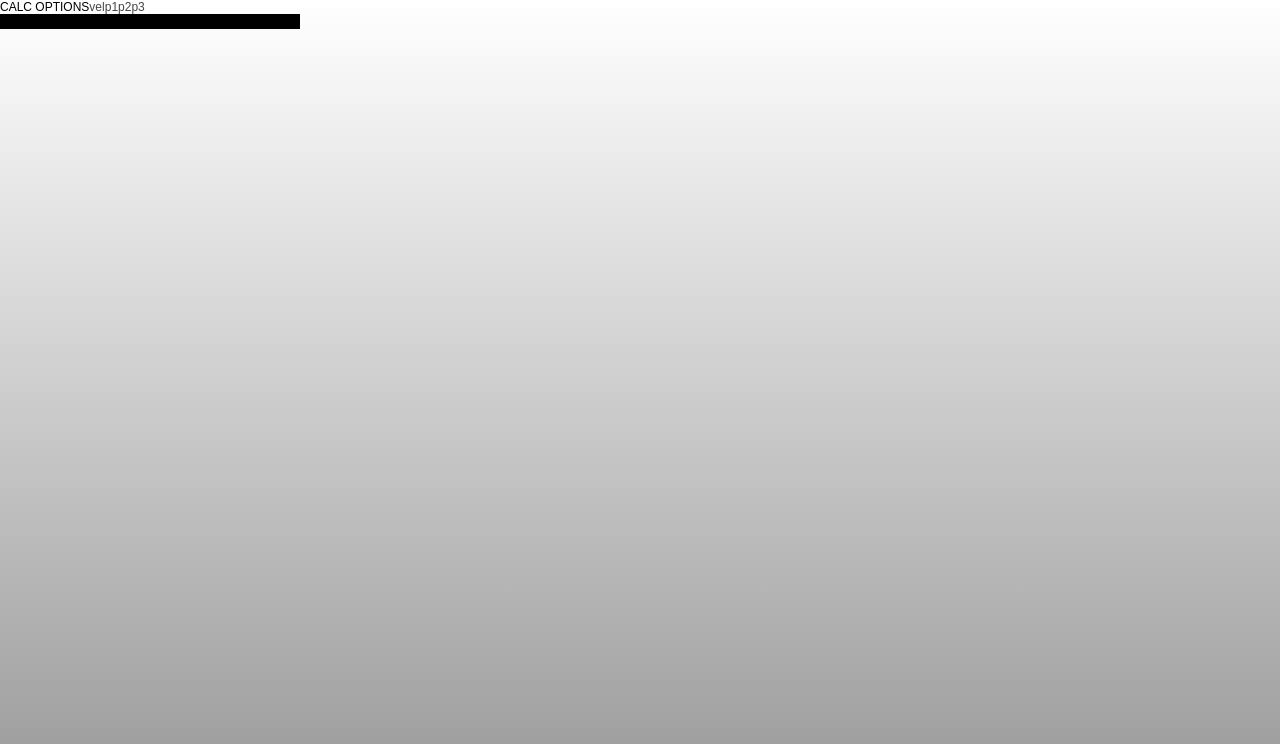
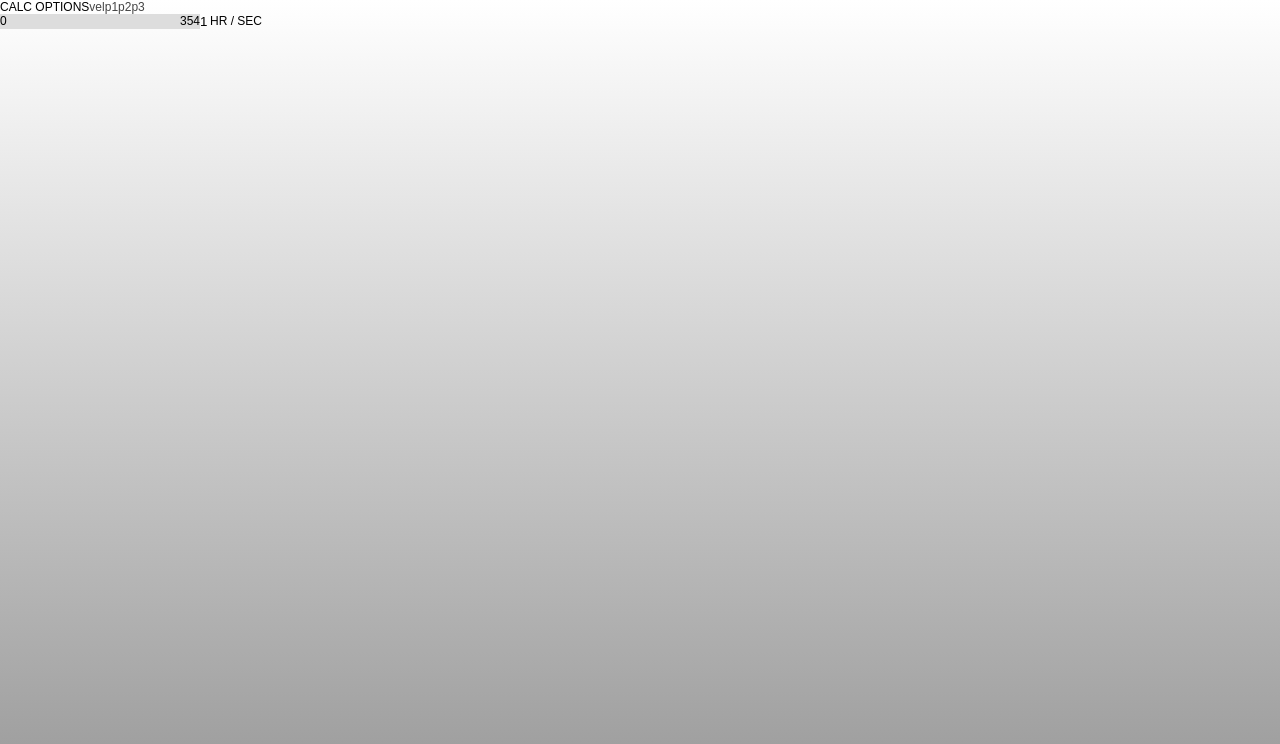
Before and after one commit to Jeff0Brewer/glacier, a React (Vite) app: page / in a window 1280 px wide. Shown: the top 744 px of the page. Built offline with nearby package versions, Linux system fonts and the light colour scheme; no server answers.

Commit message:
add bounds / speed to timeline

```diff
--- a/src/components/timeline.tsx
+++ b/src/components/timeline.tsx
@@ -48,8 +48,20 @@ const Timeline: FC<TimelineProps> = props => {
     }, [props.timeRef, maxPeriod])
 
     return (
-        <div className={styles.timeline} ref={timelineRef}>
-            <div className={styles.timelineBar} ref={barRef}></div>
+        <div>
+            <div className={styles.barWrap}>
+                <div className={styles.timeline} ref={timelineRef}>
+                    <div className={styles.timelineBar} ref={barRef}></div>
+                </div>
+                <div className={styles.bounds}>
+                    <p>0</p>
+                    <p>{Math.round(maxPeriod)}</p>
+                </div>
+            </div>
+            <div className={styles.speedWrap}>
+                <input type={'text'} defaultValue={1}/>
+                <p>hr / sec</p>
+            </div>
         </div>
     )
 }
--- a/src/styles/app.module.css
+++ b/src/styles/app.module.css
@@ -1,6 +1,5 @@
 .menu {
     position: relative;
-    width: 300px;
     z-index: 10;
     color: #fff;
     font-family: Arial, Helvetica, sans-serif;
--- a/src/styles/timeline.module.css
+++ b/src/styles/timeline.module.css
@@ -1,11 +1,43 @@
+.barWrap {
+    position: relative;
+    width: 200px;
+    color: #000;
+    display: flex;
+    flex-direction: column;
+}
+
+.speedWrap {
+    width: 100px;
+}
+
+.speedWrap > input {
+    width: 10px;
+    border: none;
+    background-color: transparent;
+}
+
+.bounds {
+    position: relative;
+    z-index: 20;
+    display: flex;
+    width: 100%;
+    justify-content: space-between;
+    pointer-events: none;
+}
+
 .timeline {
-    position: relative;
+    position: absolute;
+    left: 0;
+    right: 0;
     height: 15px;
-    background-color: #000;
+    background-color: #ddd;
 }
 
 .timelineBar {
+    position: relative;
     margin: 0;
-    background-color: #ff0;
+    background-color: #ddf;
     height: 100%;
+    display: flex;
+    justify-content: right;
 }
```
